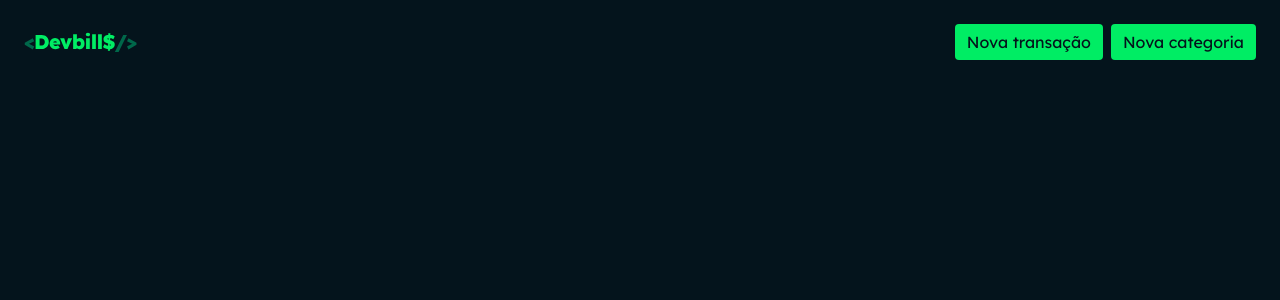
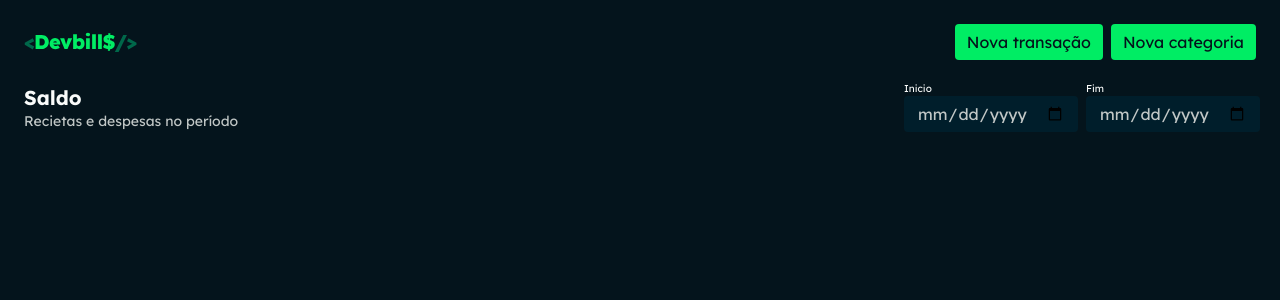
Before and after one commit to jefersongsg/devbillss-front, a React (Vite) app: page / in a window 1280 px wide. Shown: the top 300 px of the page. Built offline with nearby package versions, Linux system fonts and the light colour scheme.

Commit message:
criaçao dos componentes title e input

```diff
--- /dev/null
+++ b/src/screens/components/input/index.tsx
@@ -0,0 +1,20 @@
+import { ComponentProps } from "react";
+import { Container } from "./styles";
+import { InputGrup } from "./styles";
+
+
+type InputProps = ComponentProps<"input"> & {
+    label?: string;
+    variant?: "black" | "dark";
+}
+
+export function Input({label, variant = "black", ...props}: InputProps) {
+    return (
+        <InputGrup>
+        <Container $variant={variant}>
+            {label && <label>{label}</label>}
+            <input {...props} />
+        </Container>
+        </InputGrup>
+    )
+}
--- /dev/null
+++ b/src/screens/components/input/styles.ts
@@ -0,0 +1,42 @@
+import { styled } from "styled-components";
+import { theme } from "../../../styles/theme";
+
+type ContainerProps = {
+    $variant: 'dark' | 'black';
+};
+
+export const Container = styled.div<ContainerProps>`
+    display: flex;
+    flex-direction: column;
+    gap: 0.125rem;
+    width: 100%;
+
+    label {
+        font-size: 0.625rem;
+        color: ${theme.colors.white};
+    }
+    input {
+        height: 2.25rem;
+        background-color: ${(props) => theme.colors[props.$variant]};
+        border: 0;
+        border-radius: 0.25rem;
+        padding: 0 0.75rem;
+        color: ${theme.colors.neutral};
+        font-size: 1rem;
+        width: 100%;
+        border: 1px solid transparent;
+        transition: all 100ms;
+
+        &:focus {
+            border-color: ${theme.colors.primary};
+        }
+    }
+`;
+
+export const InputGrup = styled.div`
+    display: flex;
+    align-items: flex-end;
+    max-width: 22rem;
+    width: 100%;
+    gap: 0.5rem;
+`;
--- /dev/null
+++ b/src/screens/components/title/index.tsx
@@ -0,0 +1,15 @@
+import { Container } from "./styles";
+
+type TitleProps = {
+  title: string;
+  subtitle: string;
+}
+
+export function Title({ title, subtitle }: TitleProps) {
+  return(
+    <Container>
+      <h2>{title}</h2>
+      <span>{subtitle}</span>
+    </Container>
+  );
+}
--- /dev/null
+++ b/src/screens/components/title/styles.ts
@@ -0,0 +1,21 @@
+import { styled } from "styled-components";
+import { theme } from "../../../styles/theme";
+
+export const Container = styled.div`
+    display: flex;
+    flex-direction: column;
+    gap: 0.375rem;
+
+    h2{
+        font-size: 1.25rem;
+        font-weight: 700;
+        color: ${theme.colors.white};
+    }
+
+    span{
+        font-size: 0.875rem;
+        font-weight: 400;
+        color: ${theme.colors.neutral};
+    }
+
+`;
--- a/src/screens/home/index.tsx
+++ b/src/screens/home/index.tsx
@@ -1,9 +1,14 @@
-import { Header } from './styles';
+import { Filter, Header, Main, Section } from './styles';
+
+import { Title } from '../components/title';
 import { Logo } from '../components/logo';
 import { Button } from '../components/button';
+import { Input } from '../components/input';
+import { InputGrup } from '../components/input/styles';
 
 export function Home() {
   return (
+    <>
     <Header>
       <Logo/>
       <div>
@@ -11,5 +16,17 @@ export function Home() {
         <Button>Nova categoria</Button>
       </div>
     </Header>
+    <Main>
+    <Section>
+      <Filter>
+       <Title title='Saldo' subtitle='Recietas e despesas no período'/>
+       <InputGrup>
+        <Input variant='dark' label='Inicio' placeholder='dd/mm/aaaa' type='date' />
+        <Input variant='dark' label='Fim' placeholder='dd/mm/aaaa' type='date' />
+       </InputGrup>
+      </Filter>
+      </Section>
+    </Main>
+    </>
   )
 }
--- a/src/screens/home/styles.ts
+++ b/src/screens/home/styles.ts
@@ -13,3 +13,24 @@ export const Header = styled.div`
     gap: 0.5rem; // = 8px
   }
   `;
+
+export const Main = styled.main`
+  display: flex;
+  gap: 0.75rem;
+  width: 100%;
+  padding: 0 1.5rem 1.5rem 1.5rem;
+  `;
+
+export const Section = styled.section`
+  display: flex;
+  flex-direction: column;
+  gap: 0.75rem;
+  width: 100%;
+`;
+
+export const Filter = styled.div`
+  display: flex;
+  align-items: center;
+  justify-content: space-between;
+  width: 100%;
+`;
```
